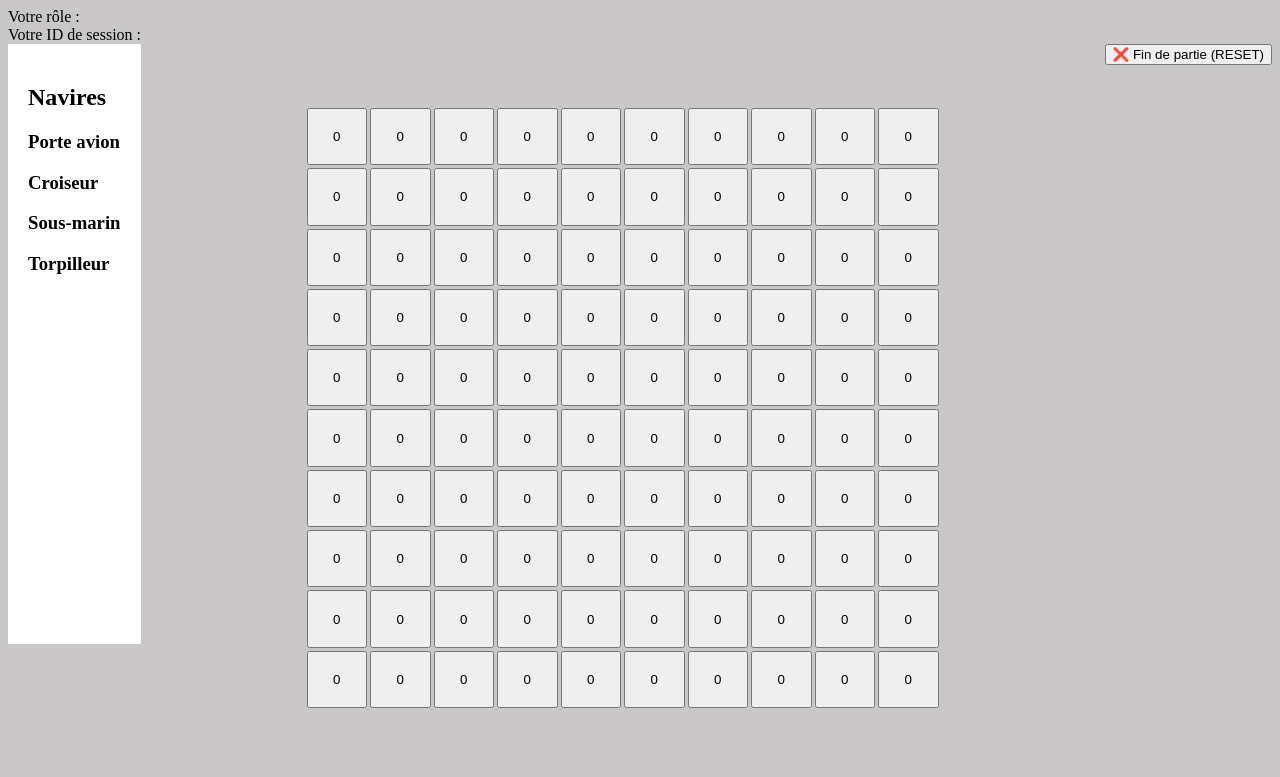
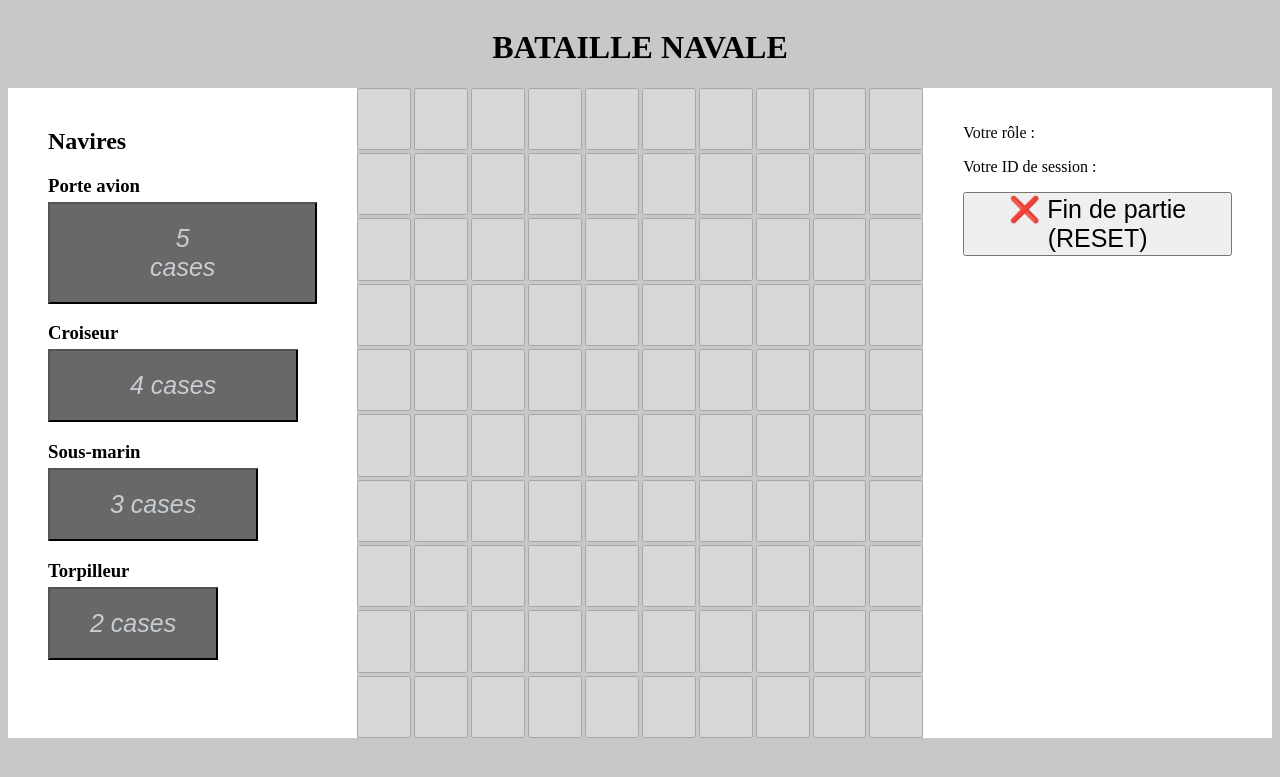
Before and after one commit to tevaiteadoom-maker/php-bataille-naval-projet, a PHP site: page /views/game.php in a window 1280 px wide. Shown: the top 777 px of the page. Run offline with PHP 8.4, Linux system fonts and the light colour scheme.

Commit message:
continue project

```diff
--- a/etat_joueurs.json
+++ b/etat_joueurs.json
@@ -1 +1 @@
-{"j1":"6pk68qjah7e6ucc15mp305b4d1","j2":"6pk68qjah7e6ucc15mp305b4d1"}
+{"j1":1,"j2":2}
--- a/index.php
+++ b/index.php
@@ -10,7 +10,7 @@
 $etat = json_decode(file_get_contents($fichier), true);
 
 if ($etat["j1"] !== null && $etat["j2"] !== null) {
-    header("Location: ./views/game.php");
+    header("Location: ./scripts/select_player.php");
     exit;
 }
 
--- a/scripts/sql-connect.php
+++ b/scripts/sql-connect.php
@@ -11,7 +11,7 @@
   public function __construct() {
     $this->host = '127.0.0.1';
     $this->port = '3306';
-    $this->dbname = 'battle';
+    $this->dbname = 'bataille_navale';
     $this->user = 'fidel';
     $this->password = 'password123';
 
--- a/views/css/style.css
+++ b/views/css/style.css
@@ -1,47 +1,97 @@
 * {
-	box-sizing: border-box;
+    box-sizing: border-box;
 }
 
 body {
-    background-color: rgb(201, 199, 199);
+    background-color: #c9c7c7;
+}
+
+header {
+    display: flex; justify-content: center;
 }
 
 main {
-    display: flex;
-    justify-content: space-around;
+    display: flex; justify-content: space-around;
 }
 
-main .section1{
-    height: 600px;
+main .section1,
+main .section3 {
     background-color: white;
-    padding: 20px;
+    padding: 20px 40px;
+}
+
+
+main .section1 article {
+    margin-bottom: 1rem;
+}
+
+main .section1 article h3{
+    margin-bottom: 5px;
+}
+
+main .section1 button {
+    background-color: rgb(105, 104, 104);
+    font-size: 25px;
+    font-style: italic;
+    color: rgba(240,248,255,0.7);
+    cursor: pointer;
+}
+
+main .section3 button {
+    font-size: 25px;
 
 }
 
+main .section1 #porte_avion{
+    padding: 20px 100px;
+}
+
+main .section1 #croiseur{
+    padding: 20px 80px;
+}
+
+main .section1 #sous_marin{
+    padding: 20px 60px;
+}
+
+main .section1 #torpilleur{
+    padding: 20px 40px;
+}
+
+main .section1 button:hover {
+    background-color: rgb(146,144,144);
+}
+
+button.active {
+    color: white;
+}
+
+button.active:disabled {
+    background-color: rgb(175,76,51);
+    cursor: default;
+    opacity: 1;
+}
+
 main .section2 {
-    margin: 4rem auto;
-    width: 50%;
-    height: 600px;
     display: grid;
     grid-template-columns: repeat(10, 1fr);
     grid-template-rows: repeat(10, 1fr);
-    position: relative;
     gap: 3px;
+    width: 50%;
+    height: 650px;
 }
 
-main .section2 > *{
-  width: 100%;
-  height: 100%;
-  object-fit: cover;
+main .section2 .cell {
+    width: 100%;
+    height: 100%;
+    pointer-events: none;
+    opacity: 0.4;
 }
 
-main .section2 form button {
-    text-align: center;
-    width: 100%;
-    height: 100%;
-    cursor: pointer;
+main .section2 .cell:not(.disabled) {
+    pointer-events: auto; opacity: 1;
 }
 
-main .section2 form button:hover{
-    background-color: blue;
+.case-active {
+    background-color: rgb(175,76,51) !important;
 }
--- a/views/game.php
+++ b/views/game.php
@@ -1,14 +1,3 @@
-<?php
-
-session_start();
-
-$role = $_SESSION["role"] ?? null;
-$id   = $_SESSION["id"] ?? null;
-
-echo "Votre rôle : $role<br>";
-echo "Votre ID de session : $id";
-?>
-
 <!DOCTYPE html>
 <html lang="fr">
 
@@ -20,64 +9,167 @@
 </head>
 
 <body>
-	<main>
+<header>
+    <h1>BATAILLE NAVALE</h1>
+</header>
+<?php
+session_start();
+
+$role = $_SESSION["role"] ?? null;
+$id   = $_SESSION["player_id"] ?? null; // <-- ici
+?>
+<main data-player-id="<?= $id ?>">
     <section class="section1">
         <h2>Navires</h2>
+
         <article class="porte_avion">
             <h3>Porte avion</h3>
-        <div></div>
+            <button id="porte_avion" type="button" name="porte_avion" data-cells="5" data-color="#e74c3c">5 cases</button>
         </article>
 
         <article class="croiseur">
             <h3>Croiseur</h3>
-        <div></div>
+            <button id="croiseur" type="button" name="croiseur" data-cells="4" data-color="#3498db">4 cases</button>
         </article>
 
         <article class="sous_marin">
             <h3>Sous-marin</h3>
-        <div></div>
+            <button id="sous_marin" type="button" name="sous_marin" data-cells="3" data-color="#2ecc71">3 cases</button>
         </article>
 
-      <article class="Torpilleur">
+        <article class="torpilleur">
             <h3>Torpilleur</h3>
-        <div></div>
+            <button id="torpilleur" type="button" name="torpilleur" data-cells="2" data-color="#f1c40f">2 cases</button>
         </article>
-
     </section>
 
     <section class="section2">
         <?php
-
         $lines = 10;
         $column = 10;
-      $grid = [];
-
         for ($i = 0; $i < $column; $i++) {
             for ($j = 0; $j < $lines; $j++) {
-              $grid[$i][$j] = 0;
                 ?>
-          <form method = "post" action="../scripts/click_case.php">
-              <button type="submit" name="click_case">
-                  <?php echo $grid[$i][$j]; ?>
-              </button>
-
-          </form>
+                <button type="button" class="cell disabled" data-x="<?= $i ?>" data-y="<?= $j ?>"></button>
                 <?php
             }
         }
-
-
         ?>
     </section>
 
-    <form method = "post" action="../scripts/reset_total.php">
-            <button type="submit" name="reset_total">
-                ❌ Fin de partie (RESET)
-            </button>
+    <section class="section3">
+        <article>
+            <p>Votre rôle : <?= $role ?></p>
+            <p>Votre ID de session : <?= $id ?></p>
+        </article>
+
+        <form method="post" action="../scripts/reset_total.php">
+            <button type="submit" name="reset_total">❌ Fin de partie (RESET)</button>
         </form>
-
+    </section>
 </main>
 
+<script>
+  const player_id = document.querySelector("main").dataset.playerId;
+  if (!player_id) {
+      console.error("Player ID is missing!");
+  }
+
+  const cells = Array.from(document.querySelectorAll('.cell'));
+  const navireButtons = document.querySelectorAll('.section1 button');
+
+  let navire_cliqued = null;
+  let navire_cells = 0;
+  let selected_cells = 0;
+  let selected_positions = [];
+  let navire_color = null;
+
+  // --- CLIQUE SUR NAVIRE ---
+  navireButtons.forEach(btn => {
+      btn.addEventListener('click', () => {
+
+          navireButtons.forEach(b => b.classList.remove('active'));
+
+          btn.classList.add('active');
+          btn.disabled = true;
+
+          navire_cliqued = btn.name;
+          navire_cells = parseInt(btn.dataset.cells);
+          navire_color = btn.dataset.color;
+
+          selected_cells = 0;
+          selected_positions = [];
+
+          btn.style.backgroundColor = navire_color;
+          btn.style.color = "#fff";
+
+          // réactive les cases
+          cells.forEach(c => c.classList.remove('disabled'));
+      });
+  });
+
+  // --- CLIQUE SUR CASE ---
+  cells.forEach(cell => {
+    cell.addEventListener('click', async () => {
+
+      if (!navire_cliqued) return;
+      if (cell.disabled) return;
+
+      // Colorier la case
+      cell.style.backgroundColor = navire_color;
+      cell.disabled = true;
+
+      selected_cells++;
+      selected_positions.push({
+          x: parseInt(cell.dataset.x),
+          y: parseInt(cell.dataset.y)
+      });
+
+      if (selected_cells >= navire_cells) {
+
+          // désactive les autres cases
+          cells.forEach(c => c.classList.add('disabled'));
+
+          // ÉTAPE 1 — création du navire
+          const shipReq = await fetch("../scripts/add_ship.php", {
+            method: "POST",
+            headers: {"Content-Type": "application/json"},
+            body: JSON.stringify({
+                player_id: player_id,
+                name: navire_cliqued,
+                remaining_cells: navire_cells
+            })
+        });
+
+          const shipRes = await shipReq.json();
+          console.log("SHIP:", shipRes);
+
+          if (!shipRes.success) {
+              alert("Erreur création navire : " + shipRes.error);
+              return;
+          }
+
+          const ship_id = shipRes.ship_id;
+
+          // ÉTAPE 2 — insertion des cases
+          const cellReq = await fetch("../scripts/add_ship_cell.php", {
+              method: "POST",
+              headers: {"Content-Type": "application/json"},
+              body: JSON.stringify({
+                  ship_id: ship_id,
+                  positions: selected_positions
+              })
+          });
+
+          const cellRes = await cellReq.json();
+          console.log("CELLS:", cellRes);
+
+          navire_cliqued = null;
+      }
+    });
+  });
+
+</script>
+
 </body>
-
 </html>
--- a/views/players_selected.php
+++ b/views/players_selected.php
@@ -12,7 +12,7 @@
       Joueur 2 : <?= $etat["j2"] ? "🟢 Occupé" : "🔴 Libre" ?>
     </p>
 
-    <form method = "post" >
+    <form method = "post">
       <button type="submit" name="joueur1"
           <?= $etat["j1"] !== null ? "disabled" : "" ?>>
           🎮 Devenir Joueur 1
```
Also changed, not shown: config/db.php (added, +20 -0 lines), scripts/add_player.php (added, +40 -0 lines), scripts/add_ship.php (added, +27 -0 lines), scripts/add_ship_cell.php (added, +30 -0 lines), scripts/click_case.php (deleted, +0 -19 lines), scripts/reset_total.php (+18 -1 lines), scripts/select_player.php (added, +39 -0 lines), sql/create_tables.sql (+31 -17 lines). Lines whose indentation alone changed are shown as unchanged.
